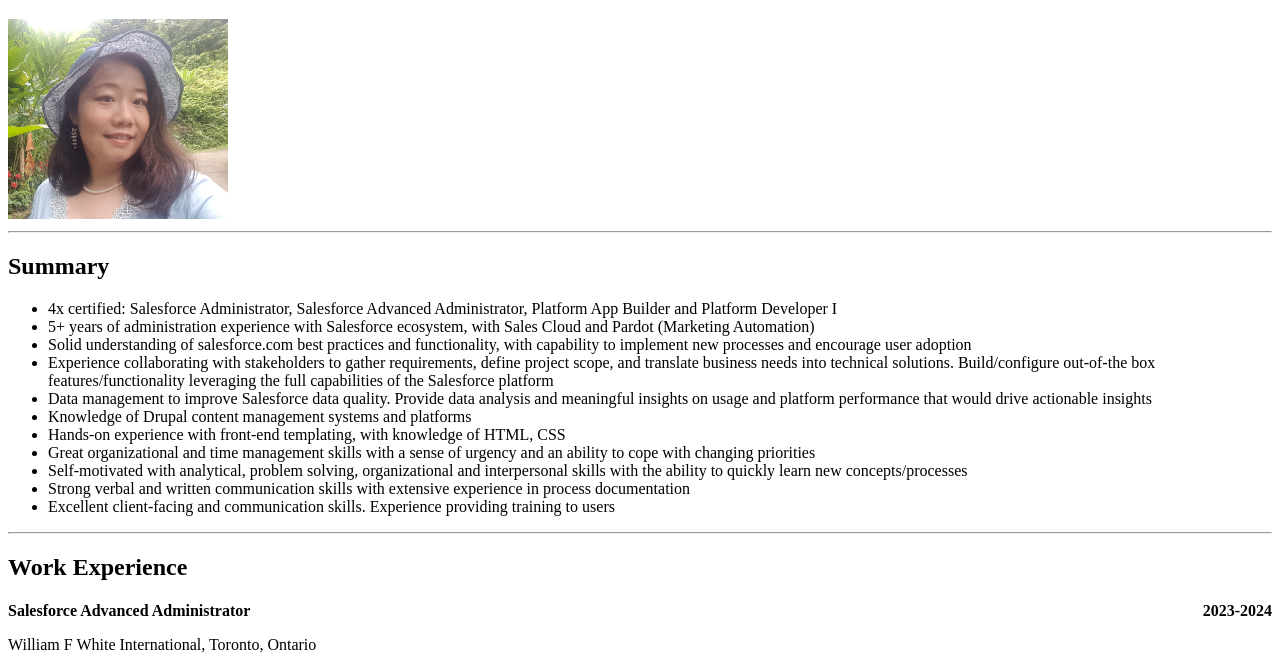
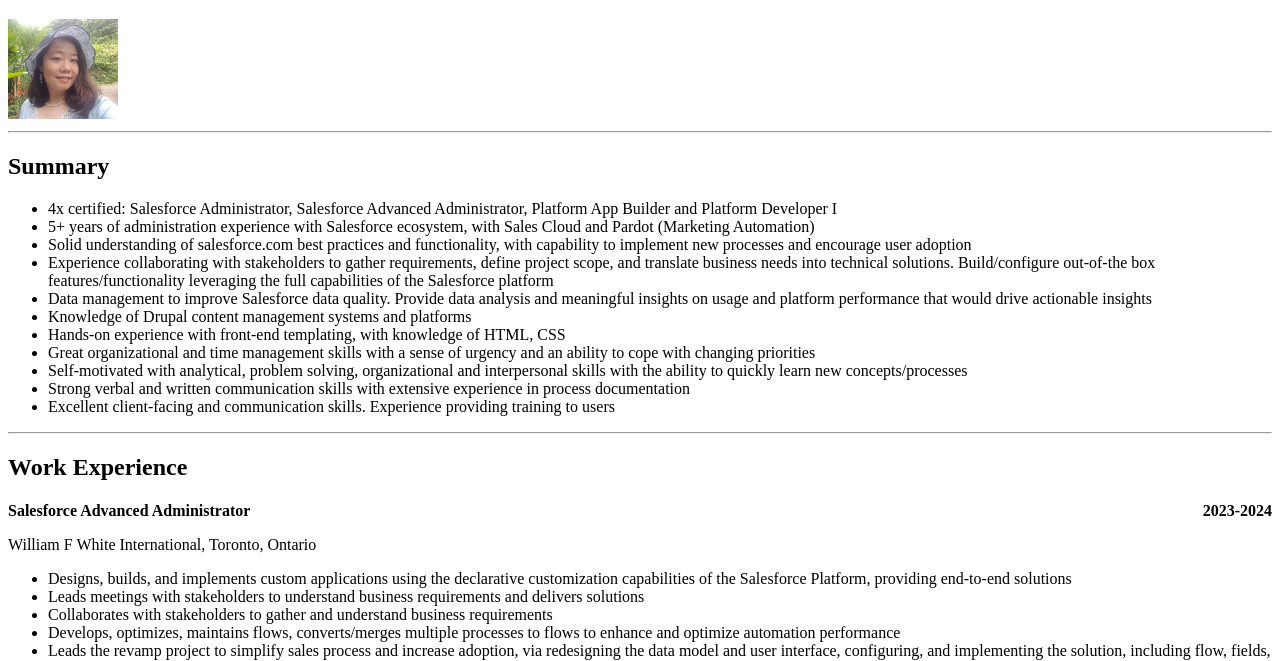
Before and after one commit to datatoinsights/resume, a plain HTML site: page index.html in a window 1280 px wide. Shown: the part 61-722 px from the top of the page. Drawn offline with Linux system fonts and the light colour scheme.

Commit message:
Update index.html
Updated the picture size.

```diff
--- a/index.html
+++ b/index.html
@@ -6,7 +6,7 @@
 </head>
 <body>
   <h1>Caroline Zhang</h1>
-  <img src="./image.png" alt="my picture" height="200"/>
+  <img src="./image.png" alt="my picture" height="100"/>
   <hr />
   <h2>Summary</h2>
   <ul>
```
